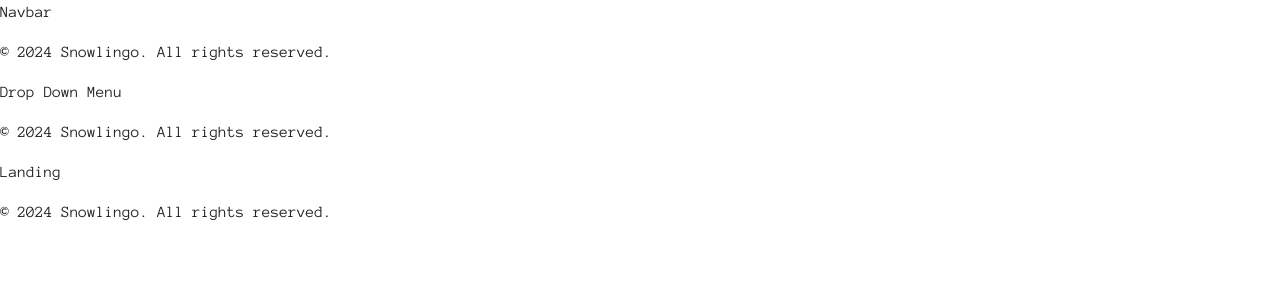
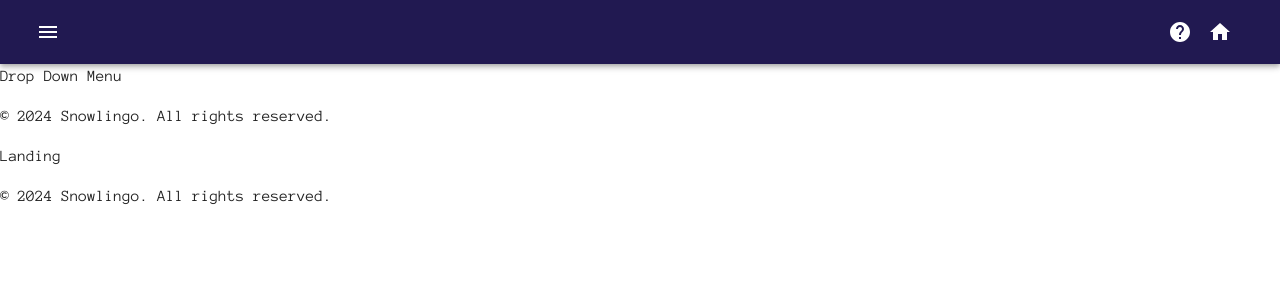
Before and after one commit to CIS5120-Project/Snowlingo, a React (Create React App) app in the folder snowlingo-front/: page / in a window 1280 px wide. Shown: the top 300 px of the page. Built offline with nearby package versions, Linux system fonts and the light colour scheme.

Commit message:
navbar styled

```diff
--- a/snowlingo-front/package.json
+++ b/snowlingo-front/package.json
@@ -5,6 +5,7 @@
   "dependencies": {
     "@emotion/react": "^11.11.4",
     "@emotion/styled": "^11.11.0",
+    "@mui/icons-material": "^5.15.14",
     "@mui/material": "^5.15.14",
     "@testing-library/jest-dom": "^5.17.0",
     "@testing-library/react": "^13.4.0",
--- a/snowlingo-front/src/components/Navbar/Navbar.js
+++ b/snowlingo-front/src/components/Navbar/Navbar.js
@@ -1,13 +1,44 @@
 import React from "react";
+import { AppBar, Toolbar, IconButton, Typography, useTheme } from '@mui/material';
+import MenuIcon from '@mui/icons-material/Menu';
+import HelpIcon from '@mui/icons-material/Help';
+import HomeIcon from '@mui/icons-material/Home';
 
 function Navbar (){
+  const theme = useTheme();
   return (
-    <div>
-      <main> Navbar </main>
-      <footer>
-        <p>© 2024 Snowlingo. All rights reserved.</p>
-      </footer>
-    </div>
+    <AppBar position="static" style={{ width: '100%', padding: '0 1rem' }} sx={{ backgroundColor: theme.palette.primary.dark }}>
+      <Toolbar>
+        {/* Burger Menu Icon */}
+        <IconButton
+          edge="start"
+          color="inherit"
+          aria-label="menu"
+          sx={{ mr: 2 }}
+        >
+          <MenuIcon />
+        </IconButton>
+
+        {/* Spacer to push icons to the right */}
+        <Typography variant="h6" component="div" sx={{ flexGrow: 1 }} />
+
+        {/* Help Icon */}
+        <IconButton
+          color="inherit"
+          aria-label="help"
+        >
+          <HelpIcon />
+        </IconButton>
+
+        {/* Home Icon */}
+        <IconButton
+          color="inherit"
+          aria-label="home"
+        >
+          <HomeIcon />
+        </IconButton>
+      </Toolbar>
+    </AppBar>
   );
 };
 
```
Also changed, not shown: 1 other file (tests, documents, lock files or other folders).
